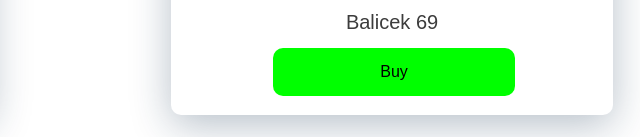
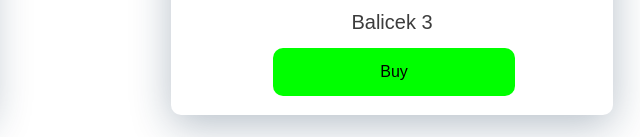
Before and after one commit to Rocek223/Rocek223.github.io, a plain HTML site: page Index.html in a window 1280 px wide. Shown: the part 999-1136 px from the top of the page, 640-1280 px from the left. Drawn offline with Linux system fonts and the light colour scheme.

Commit message:
Removed 69

```diff
--- a/Index.html
+++ b/Index.html
@@ -156,7 +156,7 @@
       <div class="package">
         <img class="preview" src="meat.jpg" alt="meatImage" width="200">
         <div class="TextBox">
-          <p2> Balicek 69 </p2>
+          <p2> Balicek 3 </p2>
         </div>
         <button> Buy </button>
       </div>
```
